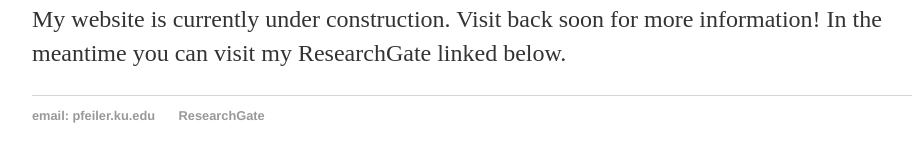
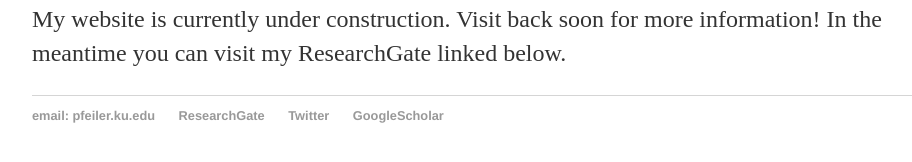
Before and after one commit to kellypfeiler/kellypfeiler.github.io, a Jekyll site: the page built from index.html, in a window 1280 px wide. Shown: the part 194-356 px from the top of the page, without its empty margins (160-1072 px from the left). Built offline with Jekyll 4.4.1, drawn with Linux system fonts in a browser that asks for light colours.

Commit message:
added twitter and scholar

```diff
--- a/_layouts/default.html
+++ b/_layouts/default.html
@@ -23,6 +23,9 @@
       	    		<ul>
                   <li><a href="pfeiler@ku.edu">email: pfeiler.ku.edu</a></li>
               		<li><a href="https://www.researchgate.net/profile/Kelly-Pfeiler">ResearchGate</a></li>
+									<li><a href="https://twitter.com/pfeilergenetics">Twitter</a></li>
+									<li><a href="https://scholar.google.com/citations?user=5qvLWWIAAAAJ&hl=en&oi=sra">GoogleScholar</a></li>
+
       			</ul>
       		</footer>
       	</body>
```
